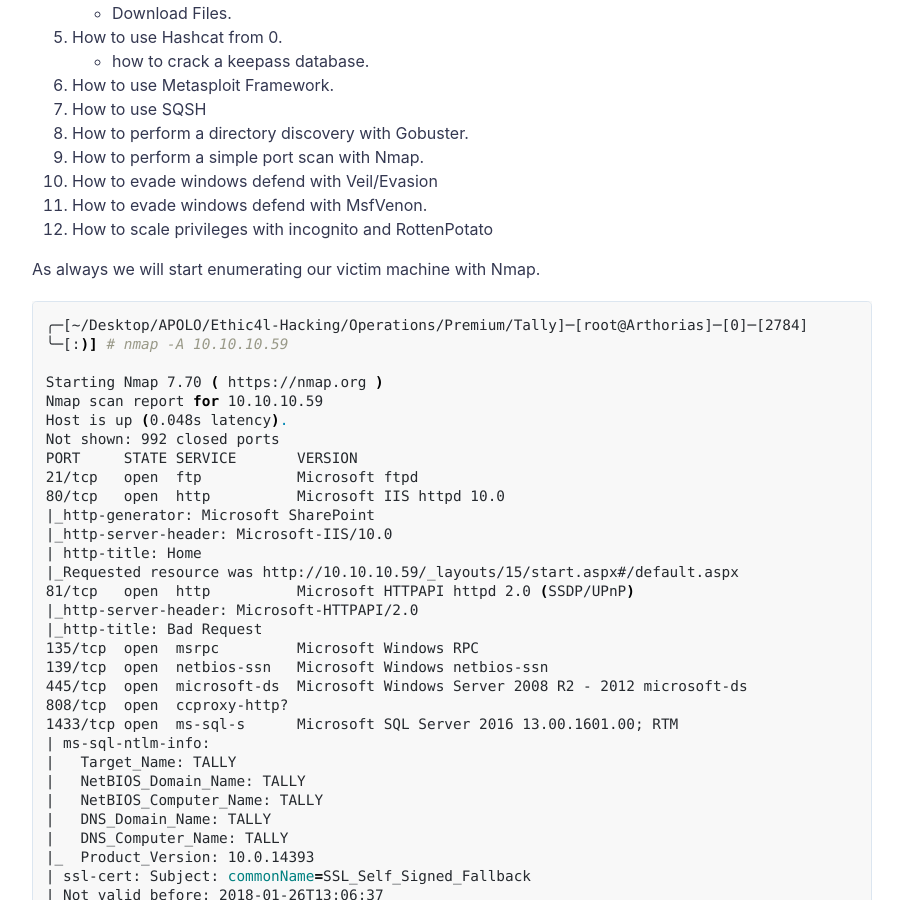
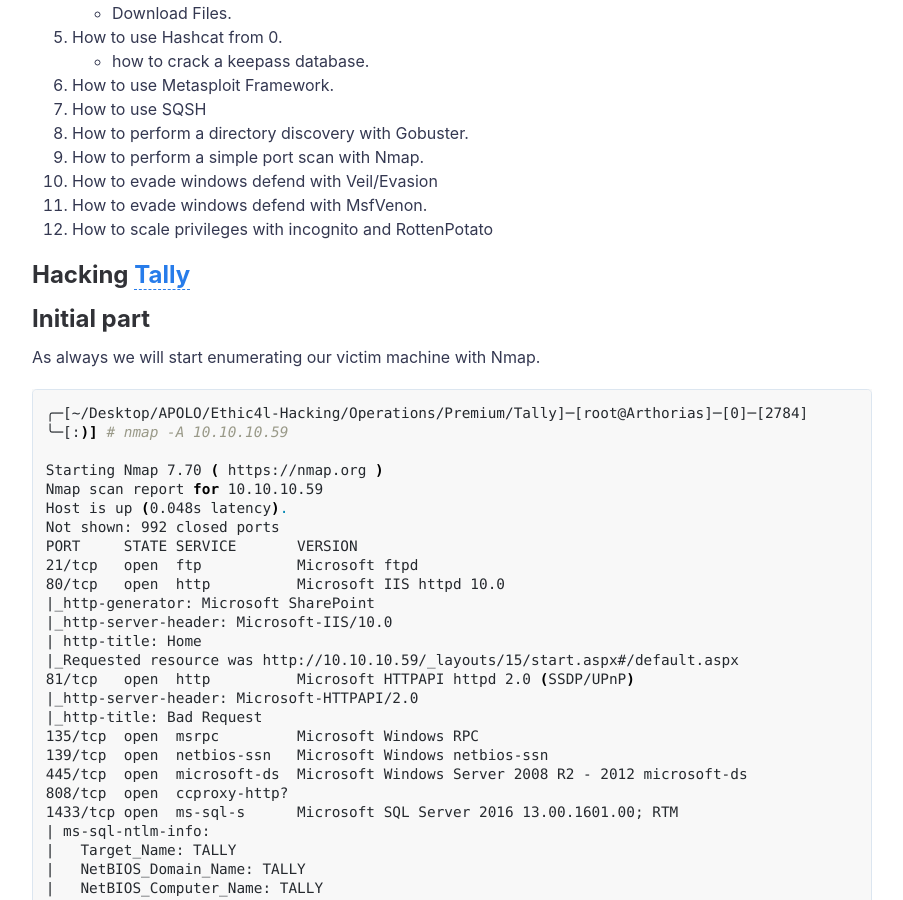
Before and after one commit to HackingProfessional/HTB, a Jekyll site: the page built from _posts/2019-04-05-Hacking-a-sharepoint-website.md, in a window 1280 px wide and 900 px high, scrolled down 967 px. Shown: the whole window, without its empty margins (188-1091 px from the left). Built offline with Jekyll 4.4.1, drawn with Linux system fonts in a browser that asks for light colours; comment, search, counter and statistics services are not loaded.

Commit message:
Update 2019-04-05-Hacking-a-sharepoint-website.md

```diff
--- a/_posts/2019-04-05-Hacking-a-sharepoint-website.md
+++ b/_posts/2019-04-05-Hacking-a-sharepoint-website.md
@@ -32,6 +32,8 @@ Today we will learn a variety of interesting things, all thanks to the HackTheBo
 11. How to evade windows defend with MsfVenon.
 12. How to scale privileges with incognito and RottenPotato
 
+## Hacking [Tally](https://www.hackthebox.eu/home/machines/profile/113)
+## Initial part
 
 As always we will start enumerating our victim machine with Nmap.
 
```
